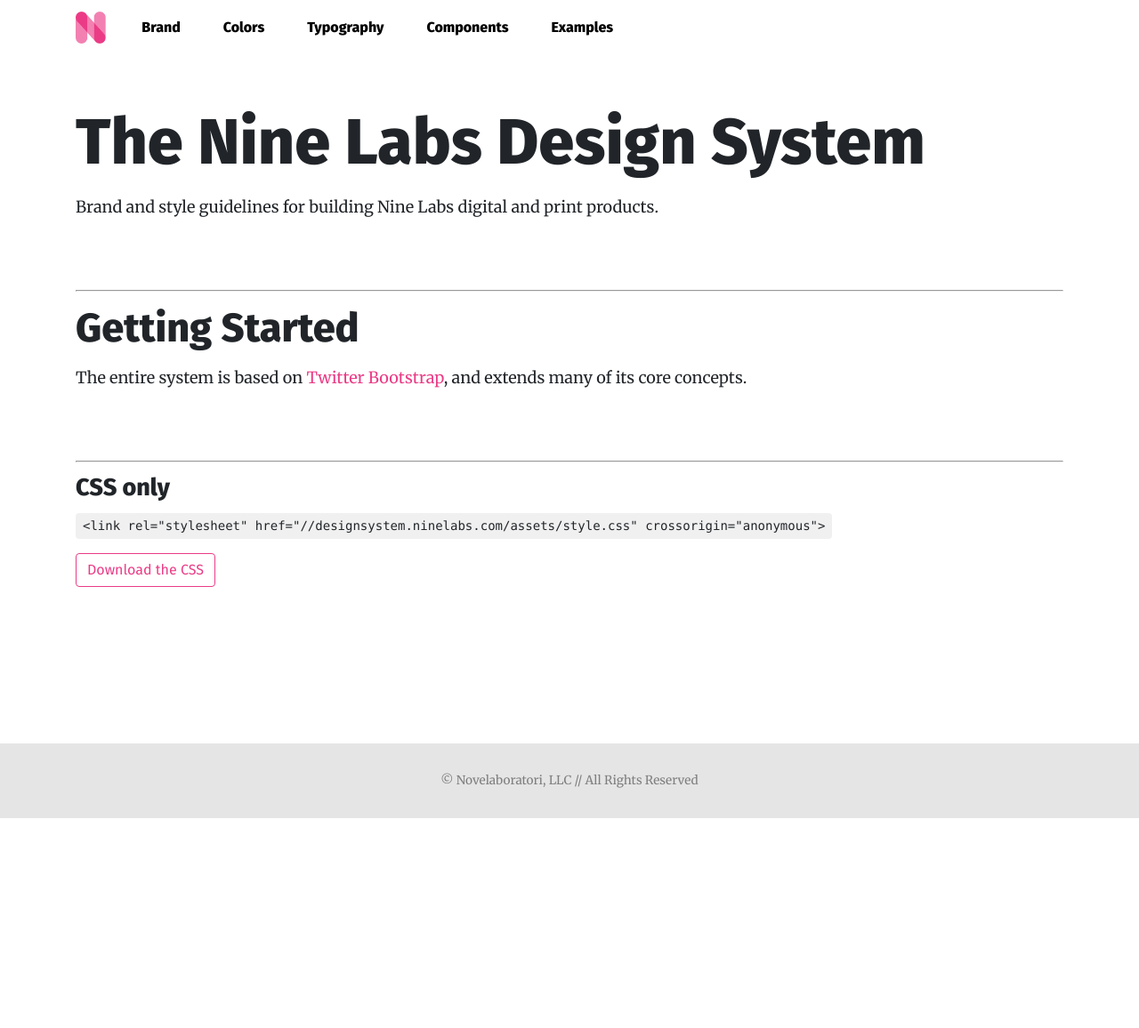
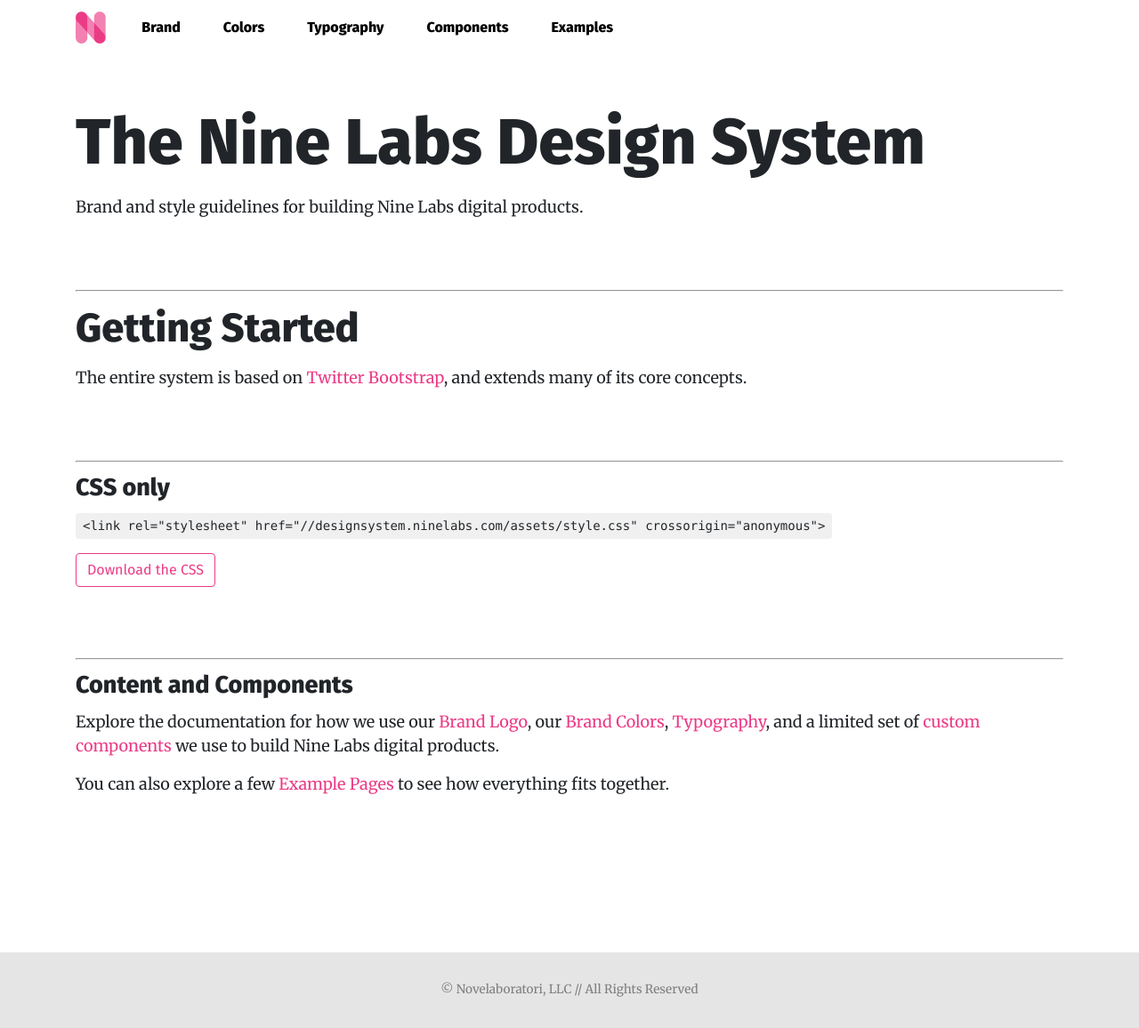
Before and after one commit to uriahninelabs/designsystem, a Jekyll site: the page built from index.md, in a window 1280 px wide. Shown: the whole page at 89% size. Built offline with Jekyll 4.4.1, drawn with Linux system fonts in a browser that asks for light colours; nearby versions of some CDN libraries; before the commit the page ends 920 px from its top, so only the background shows below that.

Commit message:
Updated some documentation

````diff
--- a/index.md
+++ b/index.md
@@ -6,7 +6,7 @@ title: The Nine Labs Design System
 
 # The Nine Labs Design System
 
-Brand and style guidelines for building Nine Labs digital and print products.
+Brand and style guidelines for building Nine Labs digital products.
 
 ----
 
@@ -23,3 +23,11 @@ The entire system is based on [Twitter Bootstrap](https://getbootstrap.com/), an
 ```
 
 <a href="/assets/style.css" class="btn btn-outline-primary">Download the CSS</a>
+
+----
+
+##### Content and Components
+
+Explore the documentation for how we use our [Brand Logo](brand.html), our [Brand Colors](colors.html), [Typography](typography.html), and a limited set of [custom components](components.html) we use to build Nine Labs digital products.
+
+You can also explore a few [Example Pages](examples.html) to see how everything fits together.
````
Also changed, not shown: 2 other files.
